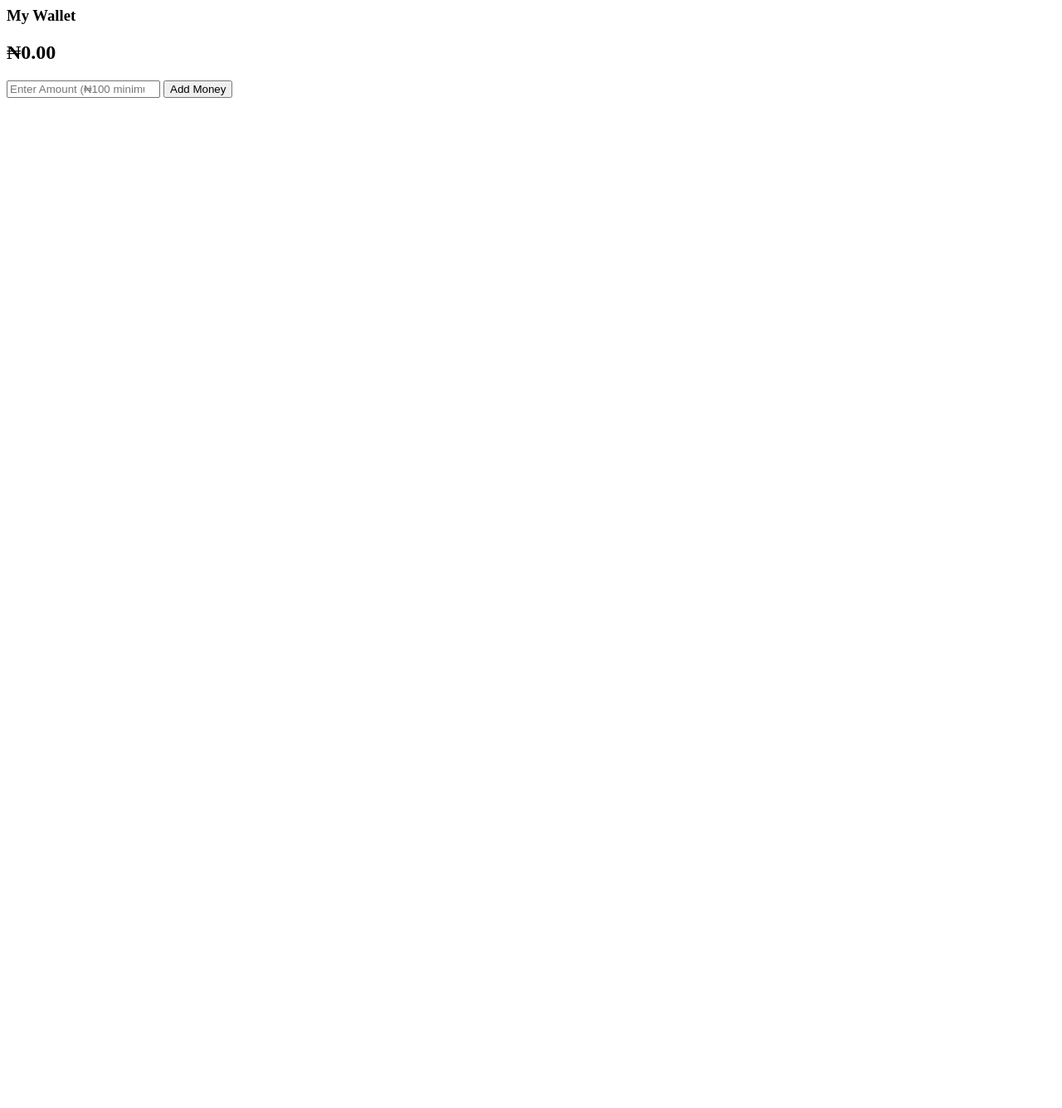
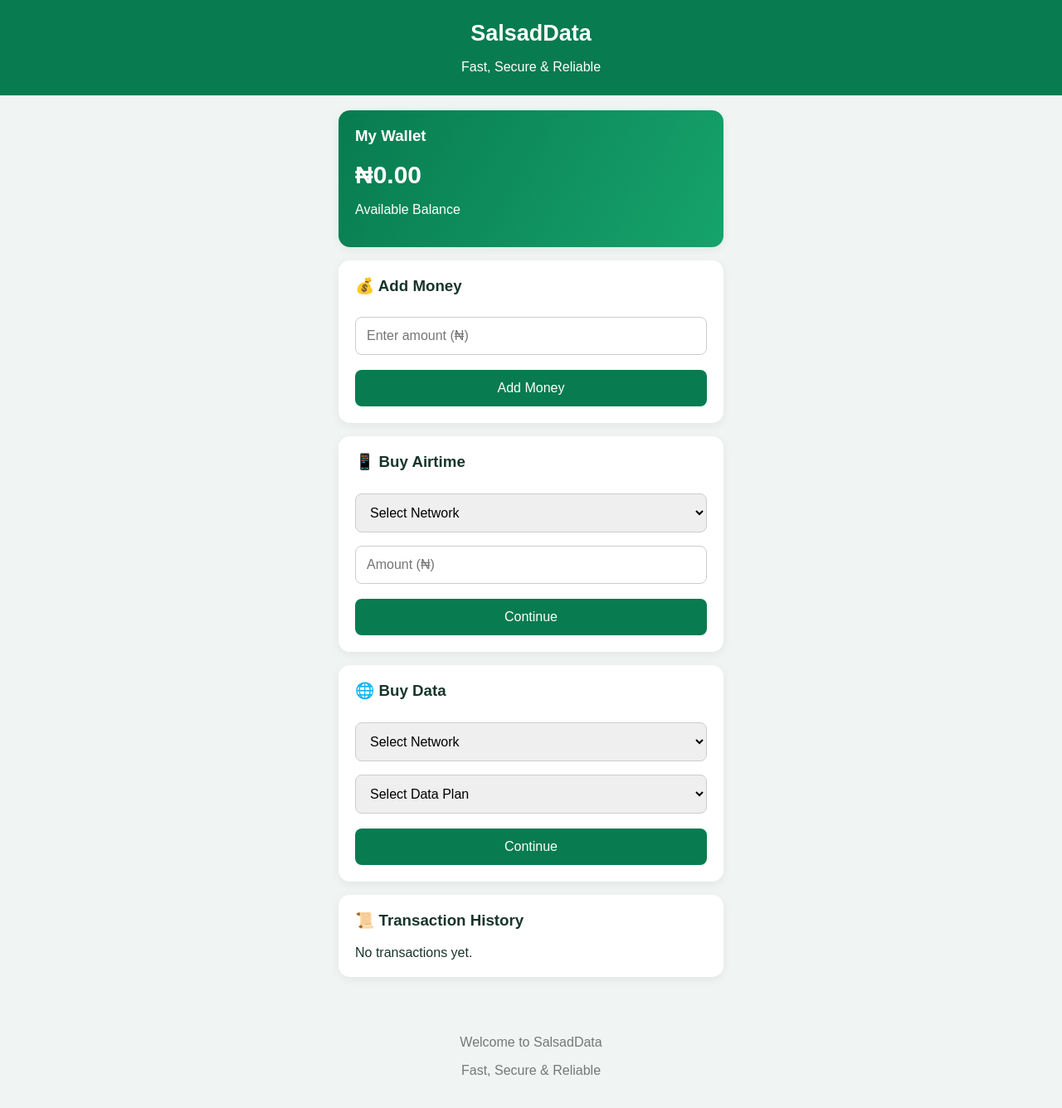
Before and after one commit to salihuakadir-ui/product-management, a plain HTML site: page index.html in a window 1280 px wide. Shown: the whole page at 83% size. Before the commit the page ends 800 px from the top, so only its background shows below. Drawn offline with Linux system fonts and the light colour scheme.

Commit message:
Update index.html

```diff
--- a/index.html
+++ b/index.html
@@ -1,43 +1,220 @@
-<div class="wallet">
+<!DOCTYPE html><html lang="en">
+<head>
+<meta charset="UTF-8">
+<meta name="viewport" content="width=device-width, initial-scale=1.0">
+<title>SalsadData</title>
+<style>
+*{box-sizing:border-box}
+body{
+margin:0;
+font-family:Arial,sans-serif;
+background:#f0f5f3;
+color:#18352b;
+}
+header{
+background:#087b50;
+color:white;
+padding:25px 18px;
+text-align:center;
+}
+header h1{margin:0;font-size:27px}
+header p{margin-bottom:0}
+.container{padding:18px;max-width:500px;margin:auto}
+.card{
+background:white;
+padding:20px;
+border-radius:14px;
+margin-bottom:16px;
+box-shadow:0 3px 12px #00000010;
+}
+.balance{
+background:linear-gradient(120deg,#087b50,#16a36b);
+color:white;
+}
+.balance h2{font-size:30px;margin:10px 0}
+button{
+background:#087b50;
+color:white;
+border:0;
+padding:13px;
+border-radius:8px;
+width:100%;
+font-size:16px;
+margin-top:10px;
+cursor:pointer;
+}
+input,select{
+width:100%;
+padding:13px;
+margin:8px 0;
+border:1px solid #ccc;
+border-radius:8px;
+font-size:16px;
+}
+h3{margin-top:0}
+.grid{
+display:grid;
+grid-template-columns:1fr 1fr;
+gap:12px;
+}
+.service{
+background:#e5f5ed;
+padding:16px;
+border-radius:10px;
+text-align:center;
+}
+.history-item{
+padding:12px 0;
+border-bottom:1px solid #eee;
+}
+footer{
+text-align:center;
+padding:20px;
+color:#777;
+}
+</style>
+</head><body><header>
+<h1>SalsadData</h1>
+<p>Fast, Secure & Reliable</p>
+</header><div class="container"><div class="card balance">
 <h3>My Wallet</h3>
-  <h2 id="salsadBalance">₦0.00</h2>
+<h2 id="balance">₦0.00</h2>
+<p>Available Balance</p>
+</div><div class="card">
+<h3>💰 Add Money</h3>
+<input type="number" id="deposit" placeholder="Enter amount (₦)">
+<button onclick="addMoney()">Add Money</button>
+</div><div class="card">
+<h3>📱 Buy Airtime</h3>
+<select id="airtimeNetwork">
+<option value="">Select Network</option>
+<option>MTN</option>
+<option>AIRTEL</option>
+<option>GLO</option>
+<option>9MOBILE</option>
+</select>
+<input type="number" id="airtimeAmount" placeholder="Amount (₦)">
+<button onclick="buyAirtime()">Continue</button>
+</div><div class="card">
+<h3>🌐 Buy Data</h3>
+<select id="dataNetwork">
+<option value="">Select Network</option>
+<option>MTN</option>
+<option>AIRTEL</option>
+<option>GLO</option>
+<option>9MOBILE</option>
+</select><select id="dataAmount">
+<option value="">Select Data Plan</option>
+<option value="100">₦100</option>
+<option value="200">₦200</option>
+<option value="500">₦500</option>
+<option value="1000">₦1,000</option>
+<option value="2000">₦2,000</option>
+</select><button onclick="buyData()">Continue</button>
 
-  <input type="number" id="addAmount"
-  placeholder="Enter Amount (₦100 minimum)">
+</div><div class="card">
+<h3>📜 Transaction History</h3>
+<div id="history">No transactions yet.</div>
+</div></div><footer>
+<p>Welcome to SalsadData</p>
+<p>Fast, Secure & Reliable</p>
+</footer><script>
+let balance = Number(localStorage.getItem("salsad_balance")) || 0;
+let history = JSON.parse(localStorage.getItem("salsad_history") || "[]");
 
-  <button onclick="fundWallet()">
-    Add Money
-  </button>
+function updateDisplay(){
+document.getElementById("balance").innerText =
+"₦" + balance.toLocaleString("en-NG",{minimumFractionDigits:2});
 
-  <p id="walletMessage"></p>
-</div>
+let box=document.getElementById("history");
 
-<script>
-let balance = Number(localStorage.getItem("salsadBalance")) || 0;
-
-function showBalance() {
-  document.getElementById("salsadBalance").innerText =
-    "₦" + balance.toFixed(2);
+if(history.length===0){
+box.innerHTML="No transactions yet.";
+}else{
+box.innerHTML=history.map(item=>
+`<div class="history-item">
+${item.name}<br>
+<small>${item.date}</small>
+<strong style="float:right">${item.amount}</strong>
+</div>`
+).join("");
+}
+localStorage.setItem("salsad_balance",balance);
+localStorage.setItem("salsad_history",JSON.stringify(history));
 }
 
-function fundWallet() {
-  let amount = Number(document.getElementById("addAmount").value);
+function record(name,amount){
+history.unshift({
+name:name,
+amount:amount,
+date:new Date().toLocaleString()
+});
+}
 
-  if (amount < 100) {
-    alert("Minimum amount is ₦100");
+function addMoney(){
+let amount=Number(document.getElementById("deposit").value);
+
+if(!amount || amount<=0){
+alert("Please enter a valid amount");
 return;
 }
 
-  balance += amount;
-  localStorage.setItem("salsadBalance", balance);
+balance+=amount;
+record("Demo wallet deposit","+"+"₦"+amount.toLocaleString());
+updateDisplay();
 
-  showBalance();
-
-  document.getElementById("walletMessage").innerText =
-    "Wallet updated successfully!";
-
-  document.getElementById("addAmount").value = "";
+document.getElementById("deposit").value="";
+alert("Demo deposit successful!");
 }
 
-showBalance();
-</script>
+function buyAirtime(){
+let network=document.getElementById("airtimeNetwork").value;
+let amount=Number(document.getElementById("airtimeAmount").value);
+
+if(!network || !amount || amount<=0){
+alert("Please select network and amount");
+return;
+}
+
+if(balance<amount){
+alert("Insufficient balance. Please add money to your wallet.");
+return;
+}
+
+if(!confirm("Buy ₦"+amount+" "+network+" airtime?"))return;
+
+balance-=amount;
+record(network+" Airtime","-₦"+amount.toLocaleString());
+updateDisplay();
+
+document.getElementById("airtimeAmount").value="";
+alert("Demo transaction successful!");
+}
+
+function buyData(){
+let network=document.getElementById("dataNetwork").value;
+let amount=Number(document.getElementById("dataAmount").value);
+
+if(!network || !amount){
+alert("Please select network and data plan");
+return;
+}
+
+if(balance<amount){
+alert("Insufficient balance. Please add money to your wallet.");
+return;
+}
+
+if(!confirm("Buy ₦"+amount+" "+network+" data?"))return;
+
+balance-=amount;
+record(network+" Data","-₦"+amount.toLocaleString());
+updateDisplay();
+
+document.getElementById("dataAmount").value="";
+alert("Demo transaction successful!");
+}
+
+updateDisplay();
+</script></body>
+</html>
```
Lines whose indentation alone changed are shown as unchanged.
